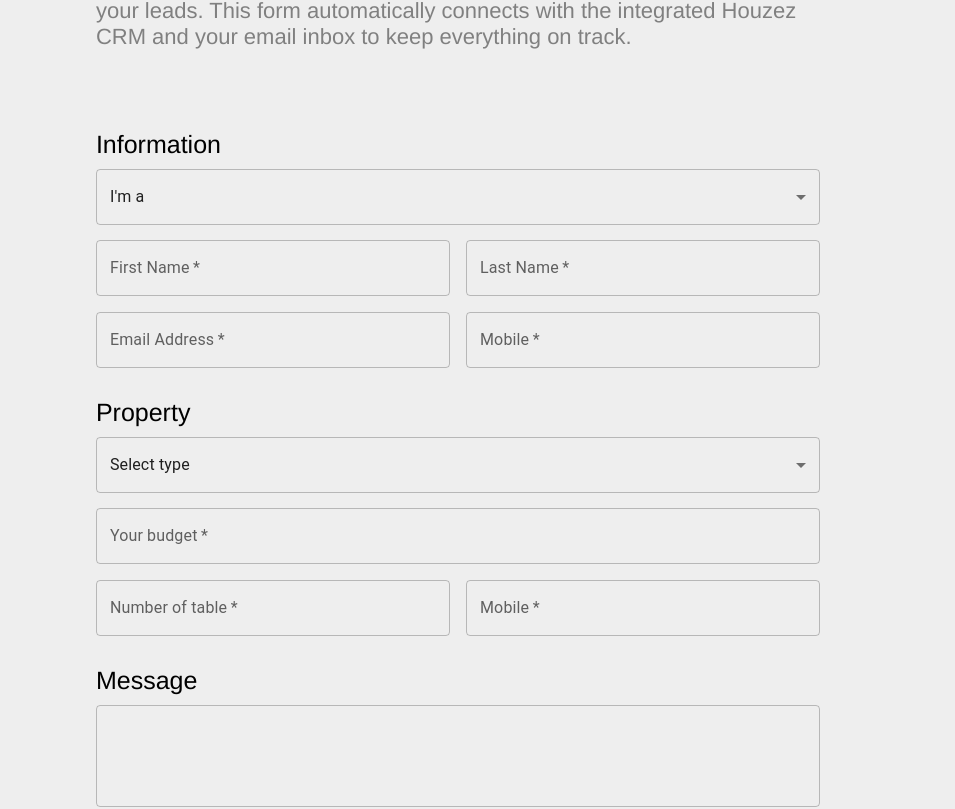
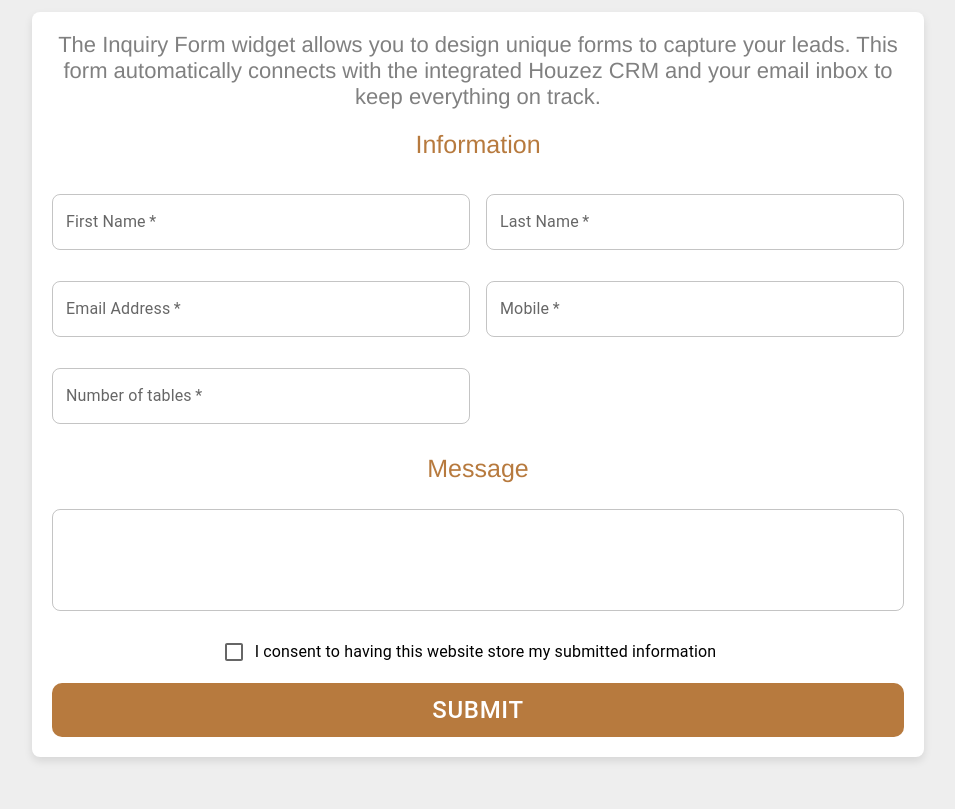
Before and after one commit to mr-naitik-1204/COMPNYPROJECT, a React (Create React App) app: page /contact in a window 1280 px wide. Shown: the part 697-1506 px from the top of the page, without its empty margins (182-1137 px from the left). Built offline with nearby package versions, Linux system fonts and the light colour scheme; a web font is replaced by a local one.

Commit message:
first commit

```diff
--- a/src/componet/Contect.js
+++ b/src/componet/Contect.js
@@ -1,139 +1,110 @@
 import React, { useState } from "react";
-import { Box, Button, Checkbox, Container, FormControlLabel, Grid, MenuItem, Select, TextField } from "@mui/material";
+import { Box, Button, Checkbox, Container, FormControlLabel, Grid, TextField } from "@mui/material";
 import Footer from "./Footer";
 import Nav from "./Nav";
 import Titel from "./Titel";
 
-function Contect() {
-  const [age, setAge] = useState('');
-  const [type, setType] = useState('');
+function Contact() {
   const [inputValue, setInputValue] = useState('');
 
-  const handleChange = (event) => {
-    setAge(event.target.value);
+  const handleInputChange = (e) => {
+    const value = e.target.value.replace(/\D/g, '').slice(0, 10);
+    setInputValue(value);
   };
 
-  const handleChange2 = (event) => {
-    setType(event.target.value);
-  };
-  window.scrollTo({ top: 0, behavior: "instant" })
+  window.scrollTo({ top: 0, behavior: "instant" });
+
   return (
     <>
       <Nav />
       <Titel
-        url={"https://www.refreshmentsystems.co.uk/app/uploads/2020/07/Coffee-in-pub.jpg"}
+        url={"https://avatars.mds.yandex.net/i?id=30e0cb3573dde2bc71687c6f4efcc234_l-9182360-images-thumbs&ref=rim&n=13&w=1200&h=800"}
         Name={"Contact us"}
       />
-      <Box>
+      <Box sx={{ backgroundColor: '#EEEEEE', padding: '40px 0' }}>
         <Container maxWidth="md">
-          <Box sx={{ width: "85%", margin: "auto", marginBottom: "100px" }}>
-            <Box sx={{ fontSize: "22px", color: "gray" }}>
+          <Box sx={{
+            width: "100%",
+            margin: "auto",
+            padding: "20px",
+            backgroundColor: 'white',
+            borderRadius: '8px',
+            boxShadow: '0 4px 8px rgba(0,0,0,0.1)',
+            marginBottom: "100px",
+            display: 'flex',
+            flexDirection: 'column',
+            alignItems: 'center',
+          }}>
+            <Box sx={{
+              fontSize: { xs: "20px", md: "22px" },
+              color: "gray",
+              textAlign: 'center',
+              marginBottom: '20px'
+            }}>
               The Inquiry Form widget allows you to design unique forms to capture your leads. This form automatically connects with the integrated Houzez CRM and your email inbox to keep everything on track.
             </Box>
-            <form>
-              <Box sx={{ marginTop: "80px", fontSize: "25px" }}>Information</Box>
-              <Select
-                value={age}
-                onChange={handleChange}
-                displayEmpty
-                inputProps={{ 'aria-label': 'Without label' }}
-                sx={{ width: "100%", marginTop: "10px" }}
-              >
-                <MenuItem value="">I'm a</MenuItem>
-                <MenuItem value={20}>I'm a real estate agent</MenuItem>
-                <MenuItem value={30}>I'm a property owner</MenuItem>
-              </Select>
+            <form style={{ width: '100%' }}>
+              <Box sx={{
+                marginBottom: "20px",
+                fontSize: { xs: "22px", md: "25px" },
+                textAlign: 'center',
+                color: '#B77A3E'
+              }}>Information</Box>
               <Grid container spacing={2}>
-                <Grid item xs={12} sm={6} sx={{ marginTop: "15px" }}>
+                {['First Name', 'Last Name', 'Email Address', 'Mobile', 'Number of tables'].map((label, index) => (
+                  <Grid item xs={12} sm={6} key={index} sx={{ marginTop: "15px" }}>
                     <TextField
                       required
-                    id="first-name"
-                    label="First Name"
-                    type="text"
+                      label={label}
+                      type={label === 'Email Address' ? 'email' : 'text'}
+                      variant="outlined"
                       sx={{
                         width: "100%",
                         '& .MuiOutlinedInput-root': {
+                          borderRadius: '8px',
                           '& fieldset': {
                             borderColor: 'grey',
                           },
                           '&:hover fieldset': {
-                          borderColor: 'black',
+                            borderColor: '#B77A3E',
                           },
                           '&.Mui-focused fieldset': {
-                          borderColor: 'black',
+                            borderColor: '#B77A3E',
                           },
                         },
                       }}
+                      value={label === 'Mobile' ? inputValue : ''}
+                      onInput={label === 'Mobile' ? handleInputChange : undefined}
                     />
                   </Grid>
-                <Grid item xs={12} sm={6} sx={{ marginTop: "15px" }}>
+                ))}
+              </Grid>
+
+              <Box sx={{
+                marginTop: "30px",
+                fontSize: { xs: "22px", md: "25px" },
+                textAlign: 'center',
+                color: '#B77A3E'
+              }}>Message</Box>
+              <Grid container spacing={2} sx={{ marginTop: "10px" }}>
+                <Grid item xs={12}>
                   <TextField
-                    required
-                    id="last-name"
-                    label="Last Name"
-                    type="text"
+                    id="message"
+                    multiline
+                    rows={3}
+                    variant="outlined"
                     sx={{
                       width: "100%",
                       '& .MuiOutlinedInput-root': {
+                        borderRadius: '8px',
                         '& fieldset': {
                           borderColor: 'grey',
                         },
                         '&:hover fieldset': {
-                          borderColor: 'black',
+                          borderColor: '#B77A3E',
                         },
                         '&.Mui-focused fieldset': {
-                          borderColor: 'black',
-                        },
-                      },
-                    }}
-                  />
-                </Grid>
-                <Grid item xs={12} sm={6}>
-                  <TextField
-                    required
-                    id="email"
-                    label="Email Address"
-                    type="email"
-                    sx={{
-                      width: "100%",
-                      '& .MuiOutlinedInput-root': {
-                        '& fieldset': {
-                          borderColor: 'grey',
-                        },
-                        '&:hover fieldset': {
-                          borderColor: 'black',
-                        },
-                        '&.Mui-focused fieldset': {
-                          borderColor: 'black',
-                        },
-                      },
-                    }}
-                  />
-                </Grid>
-                <Grid item xs={12} sm={6}>
-                  <TextField
-                    required
-                    id="mobile"
-                    label="Mobile"
-                    type="number"
-                    variant="outlined"
-                    value={inputValue}
-                    onInput={(e) => {
-                      let value = e.target.value;
-                      value = value.replace(/\D/g, '').slice(0, 10);
-                      setInputValue(value);
-                    }}
-                    sx={{
-                      width: "100%",
-                      '& .MuiOutlinedInput-root': {
-                        '& fieldset': {
-                          borderColor: 'grey',
-                        },
-                        '&:hover fieldset': {
-                          borderColor: 'black',
-                        },
-                        '&.Mui-focused fieldset': {
-                          borderColor: 'black',
+                          borderColor: '#B77A3E',
                         },
                       },
                     }}
@@ -141,124 +112,23 @@ function Contect() {
                 </Grid>
               </Grid>
 
-              <Box sx={{ marginTop: "30px", fontSize: "25px" }}>Property</Box>
-              <Select
-                value={type}
-                onChange={handleChange2}
-                displayEmpty
-                inputProps={{ 'aria-label': 'Without label' }}
-                sx={{ width: "100%", marginTop: "10px" }}
-              >
-                <MenuItem value="">Select type</MenuItem>
-                <MenuItem value="Large Luxury Villa">Large Luxury Villa</MenuItem>
-                <MenuItem value="Single Family Home">Single Family Home</MenuItem>
-              </Select>
-              <Grid container spacing={2}>
-                <Grid item xs={12} sx={{ marginTop: "15px" }}>
-                  <TextField
-                    required
-                    label="Your budget"
-                    type="number"
-                    sx={{
-                      width: "100%",
-                      '& .MuiOutlinedInput-root': {
-                        '& fieldset': {
-                          borderColor: 'grey',
-                        },
-                        '&:hover fieldset': {
-                          borderColor: 'black',
-                        },
-                        '&.Mui-focused fieldset': {
-                          borderColor: 'black',
-                        },
-                      },
-                    }}
-                  />
-                </Grid>
-                <Grid item xs={12} sm={6}>
-                  <TextField
-                    required
-                    label="Number of table"
-                    type="number"
-                    sx={{
-                      width: "100%",
-                      '& .MuiOutlinedInput-root': {
-                        '& fieldset': {
-                          borderColor: 'grey',
-                        },
-                        '&:hover fieldset': {
-                          borderColor: 'black',
-                        },
-                        '&.Mui-focused fieldset': {
-                          borderColor: 'black',
-                        },
-                      },
-                    }}
-                  />
-                </Grid>
-                <Grid item xs={12} sm={6}>
-                  <TextField
-                    required
-                    label="Mobile"
-                    type="number"
-                    variant="outlined"
-                    sx={{
-                      width: "100%",
-                      '& .MuiOutlinedInput-root': {
-                        '& fieldset': {
-                          borderColor: 'grey',
-                        },
-                        '&:hover fieldset': {
-                          borderColor: 'black',
-                        },
-                        '&.Mui-focused fieldset': {
-                          borderColor: 'black',
-                        },
-                      },
-                    }}
-                  />
-                </Grid>
-              </Grid>
-
-              <Box sx={{ marginTop: "30px", fontSize: "25px" }}>Message</Box>
-              <Grid container spacing={2} sx={{ paddingLeft: "16px", marginTop: "10px" }}>
-                <TextField
-                  xs={12}
-                  // sx={{ }}
-                  id="message"
-
-                  multiline
-                  rows={3}
-                  variant="outlined"
-                  sx={{
-                     width: "100%",
-                    '& .MuiOutlinedInput-root': {
-                      '& fieldset': {
-                        borderColor: 'grey',
-                      },
-                      '&:hover fieldset': {
-                        borderColor: 'black',
-                      },
-                      '&.Mui-focused fieldset': {
-                        borderColor: 'black',
-                      },
-                    },
-                  }}
-                />
-              </Grid>
-
-              <Box sx={{ width: "100%" }}>
-                <Box sx={{ marginTop: "20px" }}>
-                  <label htmlFor="vehicle1">GDPR Agreement</label>
-                </Box>
+              <Box sx={{ width: "100%", marginTop: "20px", textAlign: 'center' }}>
                 <FormControlLabel
-                  sx={{ marginTop: "10px" }}
-                  control={<Checkbox id="vehicle1" name="inputWrapped" />}
+                  control={<Checkbox id="consent" name="inputWrapped" />}
                   label="I consent to having this website store my submitted information"
                 />
               </Box>
-              <Box sx={{ marginTop: "10px" }}>
-                <Button type="submit" sx={{ width: "100%", color: "white", fontSize: "24px", backgroundColor: "#B77A3E", borderRadius: "10px", '&:hover': { backgroundColor: "#B77A3E" } }}>Submit</Button>
+              <Box sx={{ marginTop: "10px", textAlign: 'center' }}>
+                <Button type="submit" sx={{
+                  width: "100%",
+                  color: "white",
+                  fontSize: { xs: "20px", md: "24px" },
+                  backgroundColor: "#B77A3E",
+                  borderRadius: "10px",
+                  '&:hover': { backgroundColor: "#a66b2e" }
+                }}>
+                  Submit
+                </Button>
               </Box>
             </form>
           </Box>
@@ -269,4 +139,4 @@ function Contect() {
   );
 }
 
-export default Contect;
+export default Contact;
--- a/src/componet/Footer.js
+++ b/src/componet/Footer.js
@@ -40,7 +40,7 @@ function Footer() {
                         <Typography sx={{ marginTop: "5px", color: "#acacac", textTransform: "lowercase" }}>SARTHANA JAKATNKA 224,</Typography>
                         <Typography sx={{ marginTop: "5px", color: "#acacac", textTransform: "lowercase" }}>SURAT</Typography>
                         <Box sx={{ fontSize: "18px", marginTop: "10px" }}>The Last Standard Post</Box>
-                        <input type="text" style={{ width: "160px", height: "40px", backgroundColor: "transparent", border: "1px solid white", marginTop: "25px" ,paddingLeft:"7px"}} placeholder='ENTER EMAIL' />
+                        <input type="text" style={{ width: "160px",color:"white", height: "40px", backgroundColor: "transparent", border: "1px solid white", marginTop: "25px" ,paddingLeft:"7px"}} placeholder='ENTER EMAIL' />
                         <Button sx={{ backgroundColor: "#9A6E41", color: "white", width: "50px", height: "45px", borderRadius: "0px", marginLeft: "4px", marginTop: "2px" }}>ADD</Button>
                     </Grid>
 
```
Lines whose indentation alone changed are shown as unchanged.
